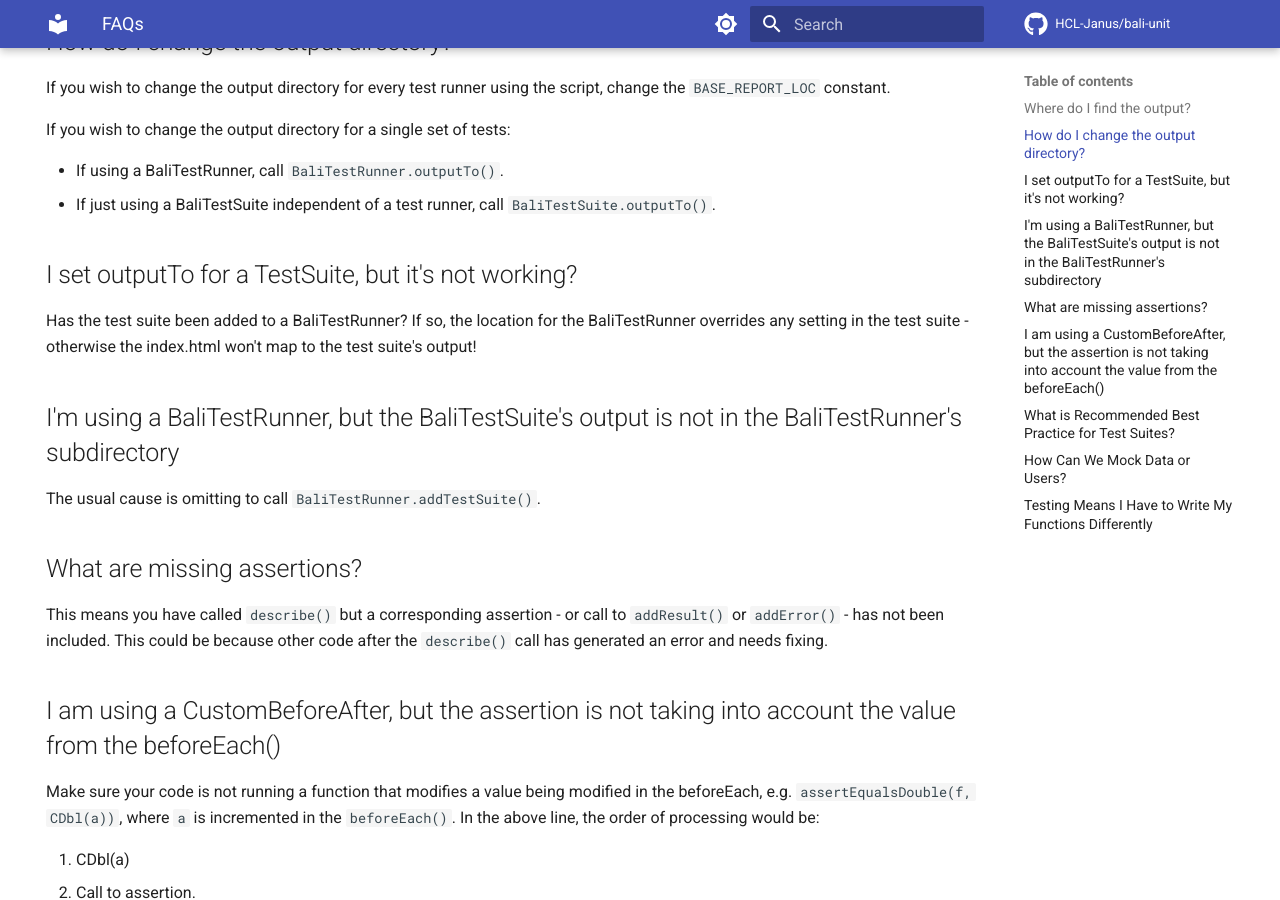
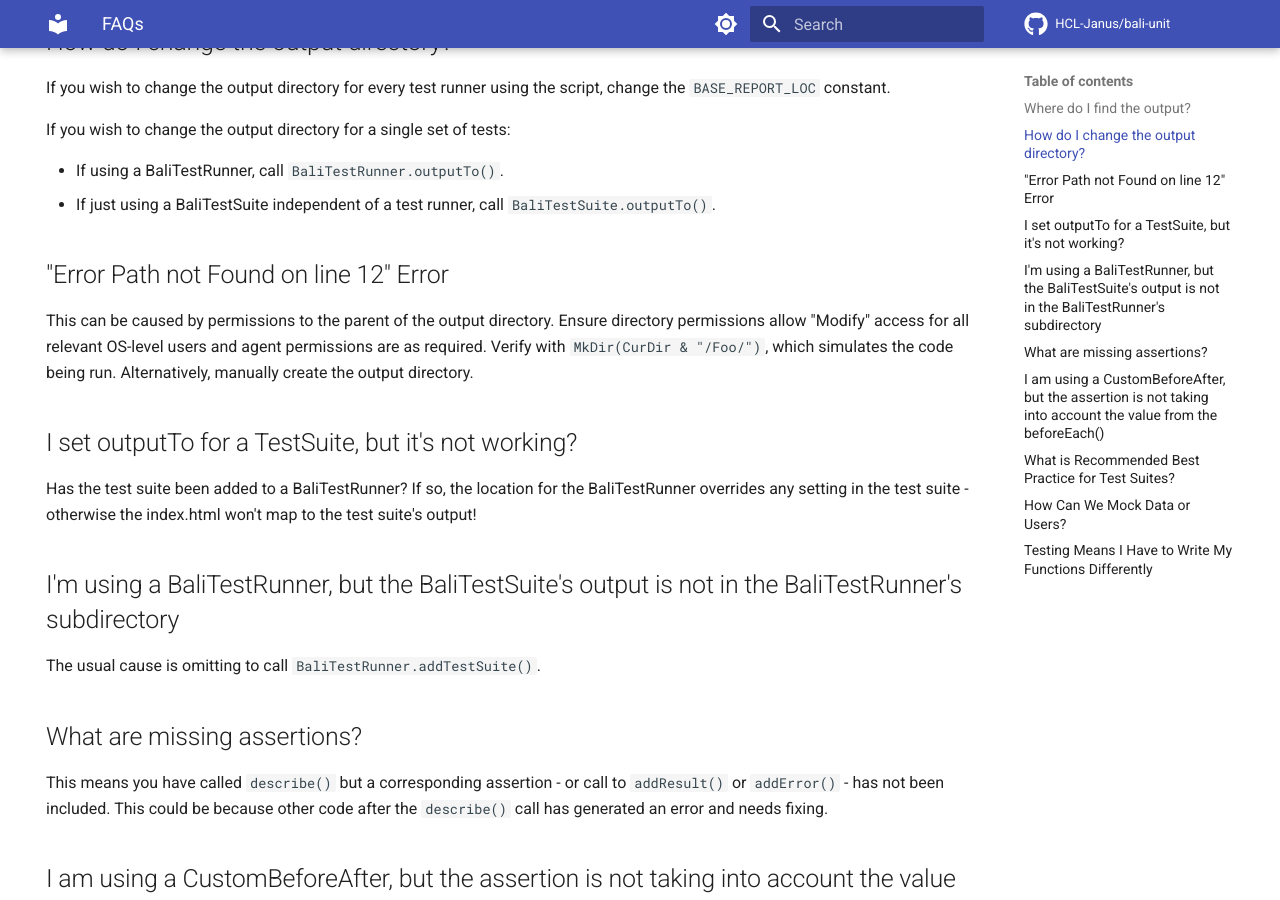
Before and after one commit to HCL-TECH-SOFTWARE/voltscript-testing, an MkDocs documentation site: the page built from docs/FAQs.md, in a window 1280 px wide and 900 px high, scrolled down 413 px. Built offline with MkDocs 1.6.1 and Material for MkDocs 9.7.7, drawn with Linux system fonts in a browser that asks for light colours.

Commit message:
Fix for Path not found error

```diff
--- a/docs/FAQs.md
+++ b/docs/FAQs.md
@@ -18,6 +18,10 @@ If you wish to change the output directory for a single set of tests:
 
 - If using a BaliTestRunner, call `BaliTestRunner.outputTo()`.
 - If just using a BaliTestSuite independent of a test runner, call `BaliTestSuite.outputTo()`.
+
+## "Error Path not Found on line 12" Error
+
+This can be caused by permissions to the parent of the output directory. Ensure directory permissions allow "Modify" access for all relevant OS-level users and agent permissions are as required. Verify with `MkDir(CurDir & "/Foo/")`, which simulates the code being run. Alternatively, manually create the output directory.
 
 ## I set outputTo for a TestSuite, but it's not working?
 
```
